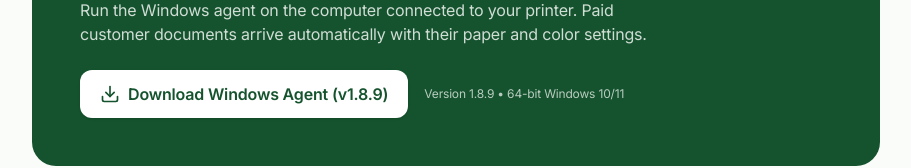
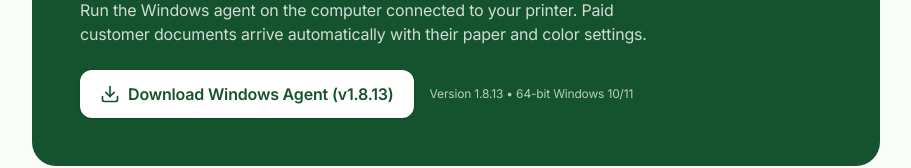
Before and after one commit to RD-TCK/Printsathi, a Next.js app: page /download in a window 1280 px wide. Shown: the part 294-462 px from the top of the page, without its empty margins (184-1095 px from the left). Built offline with nearby package versions, Linux system fonts and the light colour scheme; no server answers.

Commit message:
feat(download): update desktop agent download page and release link to v1.8.13

```diff
--- a/src/app/download/page.tsx
+++ b/src/app/download/page.tsx
@@ -32,14 +32,14 @@
         </p>
         <div className="mt-6 flex flex-wrap items-center gap-4">
           <a
-            href="https://github.com/RD-TCK/Printsathi/releases/download/v1.8.9/PrintivaAgent.exe"
+            href="https://github.com/RD-TCK/Printsathi/releases/download/v1.8.13/PrintivaAgent.exe"
             className="inline-flex items-center gap-2 rounded-xl bg-white px-5 py-3 font-semibold text-brand-900 shadow-sm transition hover:bg-white/90"
           >
             <Download className="size-5" />
-            Download Windows Agent (v1.8.9)
+            Download Windows Agent (v1.8.13)
           </a>
           <span className="text-xs text-white/70">
-            Version 1.8.9 &bull; 64-bit Windows 10/11
+            Version 1.8.13 &bull; 64-bit Windows 10/11
           </span>
         </div>
       </div>
--- a/src/lib/env.ts
+++ b/src/lib/env.ts
@@ -56,7 +56,7 @@
   if (envUrl) {
     return envUrl.replace(/PrintSaathiAgent\.exe/gi, "PrintivaAgent.exe");
   }
-  return "https://github.com/RD-TCK/Printsathi/releases/download/v1.8.9/PrintivaAgent.exe";
+  return "https://github.com/RD-TCK/Printsathi/releases/download/v1.8.13/PrintivaAgent.exe";
 }
 
 export function getAppUrl(): string {
```
Also changed, not shown: 1 other file (tests, documents, lock files or other folders).
